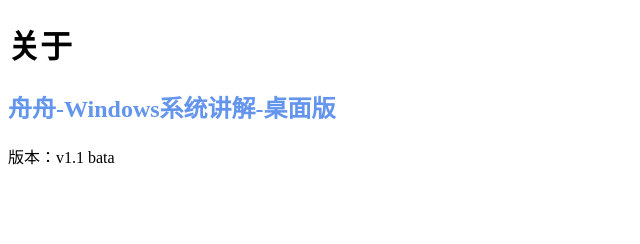
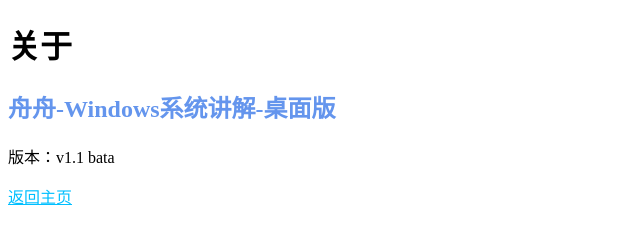
Before and after one commit to wyz121212/zzxtjjrj, a plain HTML site: page gy.html in a window 1280 px wide. Shown: the whole page, without its empty margins (0-640 px from the left). Drawn offline with Linux system fonts and the light colour scheme.

Commit message:
Update gy.html

```diff
--- a/gy.html
+++ b/gy.html
@@ -8,5 +8,6 @@
 <h1>关于</h1>
 <h2 style="color: cornflowerblue">舟舟-Windows系统讲解-桌面版</h2>
 <p>版本：v1.1 bata</p>
+<a href="index.html" style="color: deepskyblue">返回主页</a>
 </body>
 </html>
```
